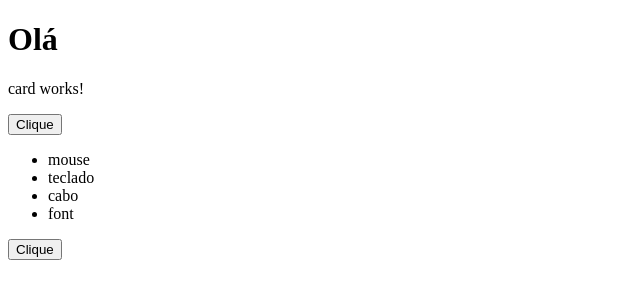
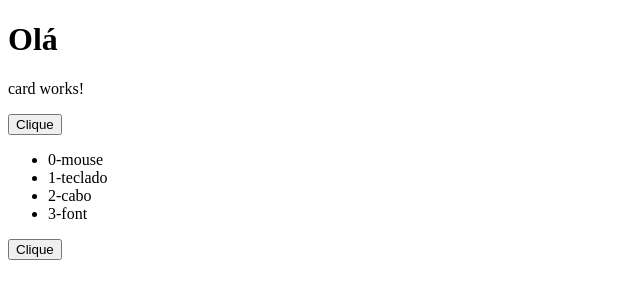
Before and after one commit to moniquetrotta/angular-diretivas-spa, an Angular app: page / in a window 1280 px wide. Shown: the top 300 px of the page, without its empty margins (0-640 px from the left). Built offline with nearby package versions, Linux system fonts and the light colour scheme.

Commit message:
utilizando ngFor com index para rastrear e excluir

```diff
--- a/src/app/card/card.component.html
+++ b/src/app/card/card.component.html
@@ -3,6 +3,8 @@
 <button>Clique</button>
 
 <ul>
-  <li *ngFor="let p of produtos"> {{p}}</li>
+  <li *ngFor="let p of produtos; let i = index" (click)="remover(i)">
+    {{i}}-{{p}}
+  </li>
 </ul>
-<button (click)="Adicionar()">Clique</button>
+<button (click)="adicionar()">Clique</button>
--- a/src/app/card/card.component.ts
+++ b/src/app/card/card.component.ts
@@ -21,7 +21,11 @@
   ngOnInit(): void {
   }
 
-  Adicionar(){
+  adicionar(){
     this.produtos.push("Niqs")
   }
+  remover(index:number){
+    alert(index)
+    this.produtos.splice(index, 1)
+  }
 }
```
